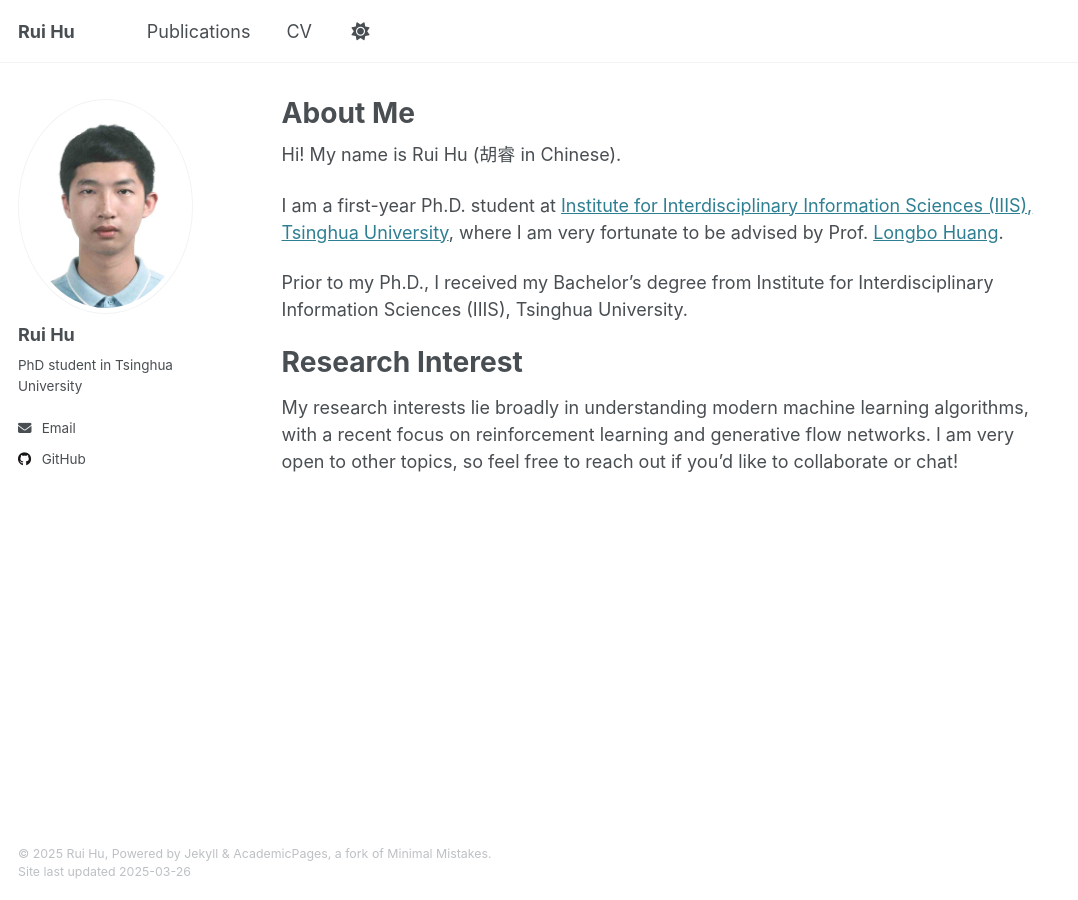
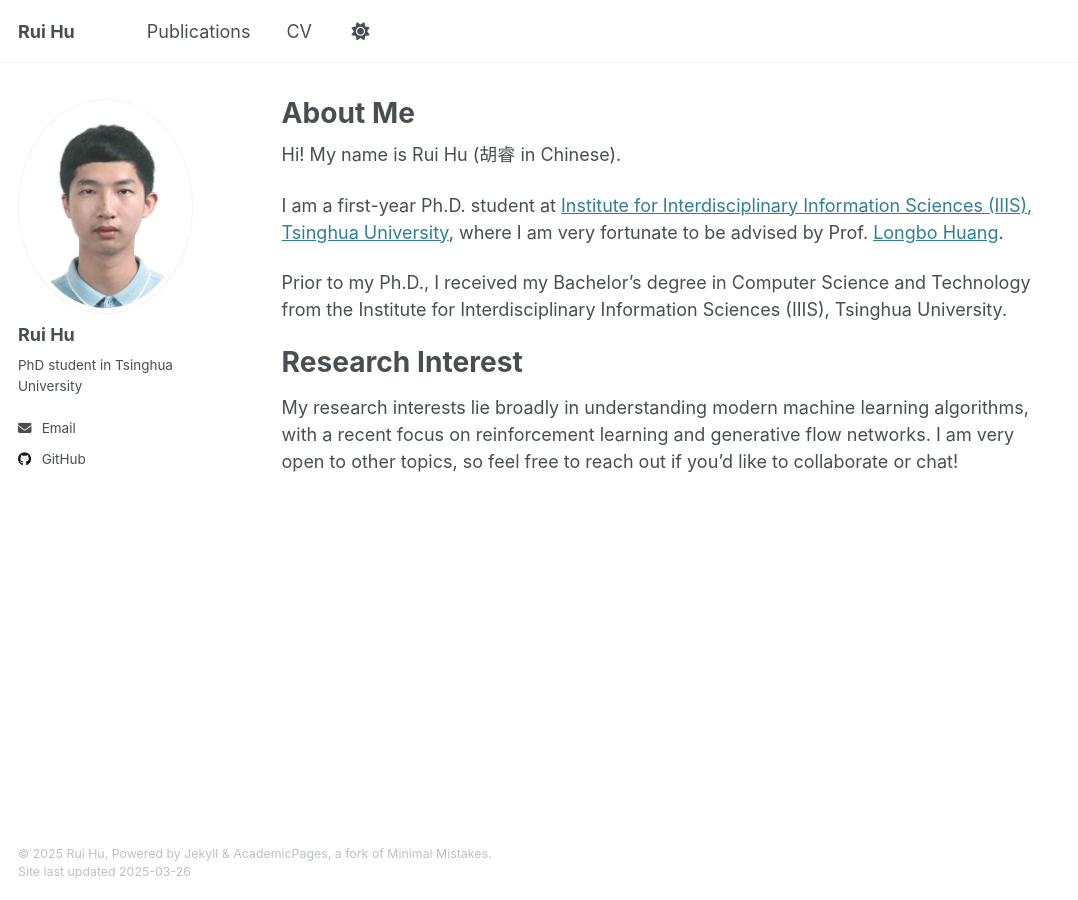
Before and after one commit to streek666/streek666.github.io, a Jekyll site: the page built from _pages/about.md, in a window 1280 px wide. Shown: the whole page, without its empty margins (0-1078 px from the left). Built offline with Jekyll 4.4.1, drawn with Linux system fonts in a browser that asks for light colours.

Commit message:
Update about.md

```diff
--- a/_pages/about.md
+++ b/_pages/about.md
@@ -11,7 +11,7 @@ Hi! My name is Rui Hu (胡睿 in Chinese).
 
 I am a first-year Ph.D. student at [Institute for Interdisciplinary Information Sciences (IIIS), Tsinghua University](https://iiis.tsinghua.edu.cn/en), where I am very fortunate to be advised by Prof. [Longbo Huang](https://people.iiis.tsinghua.edu.cn/~huang/index.html).
 
-Prior to my Ph.D., I received my Bachelor’s degree from Institute for Interdisciplinary Information Sciences (IIIS), Tsinghua University.
+Prior to my Ph.D., I received my Bachelor’s degree in Computer Science and Technology from the Institute for Interdisciplinary Information Sciences (IIIS), Tsinghua University.
 
 Research Interest
 ======
```
